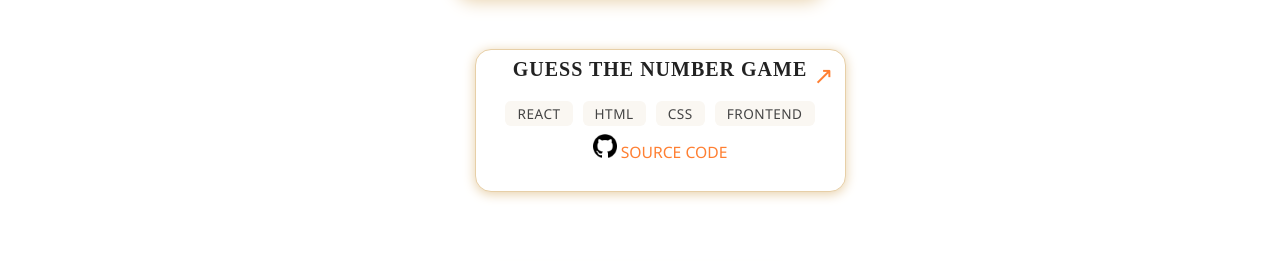
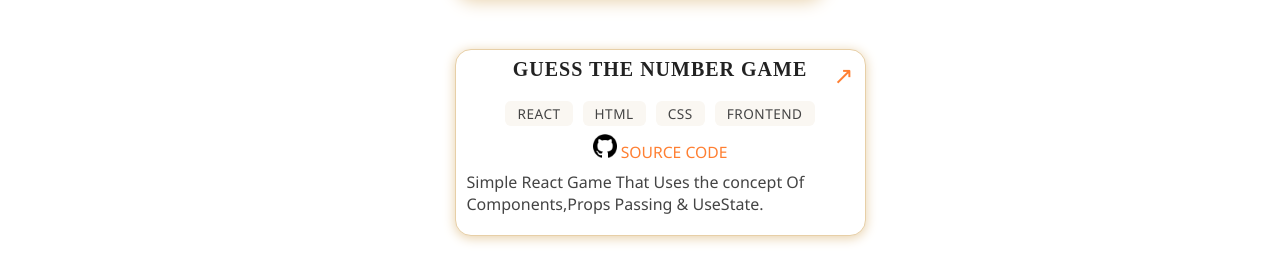
Before and after one commit to DEBDEEPTA/PORTFOLIO, a plain HTML site: page index.html in a window 1280 px wide. Shown: the part 691-952 px from the top of the page. Drawn offline with Linux system fonts and the light colour scheme; a web font is replaced by a local one.

Commit message:
Update index.html

```diff
--- a/index.html
+++ b/index.html
@@ -102,7 +102,7 @@
                     </a>
                 </div>
                 <div class="card-desc">
-
+                    Simple React Game That Uses the concept Of Components,Props Passing & UseState.
                 </div>
 
             </div>
```
